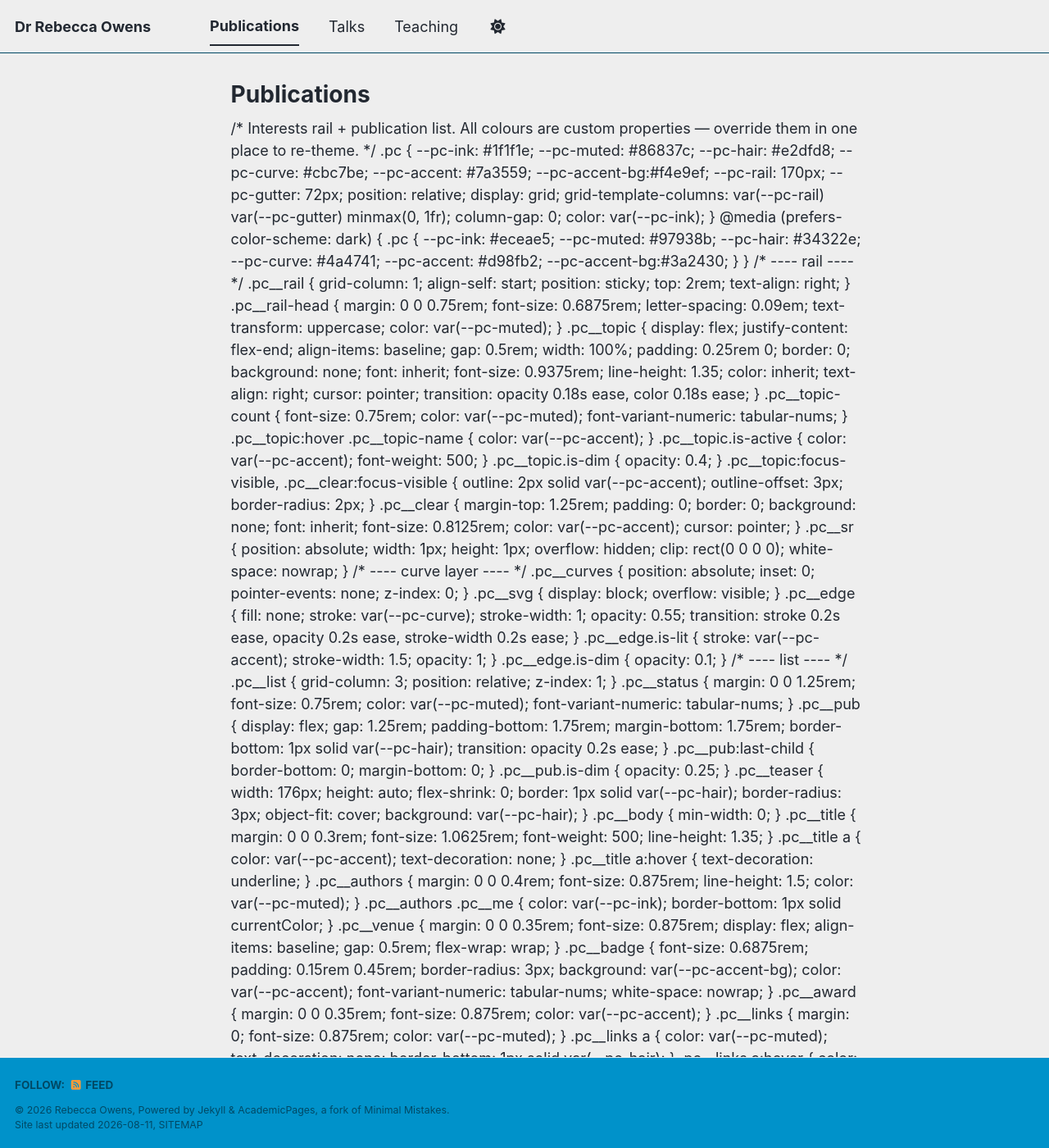
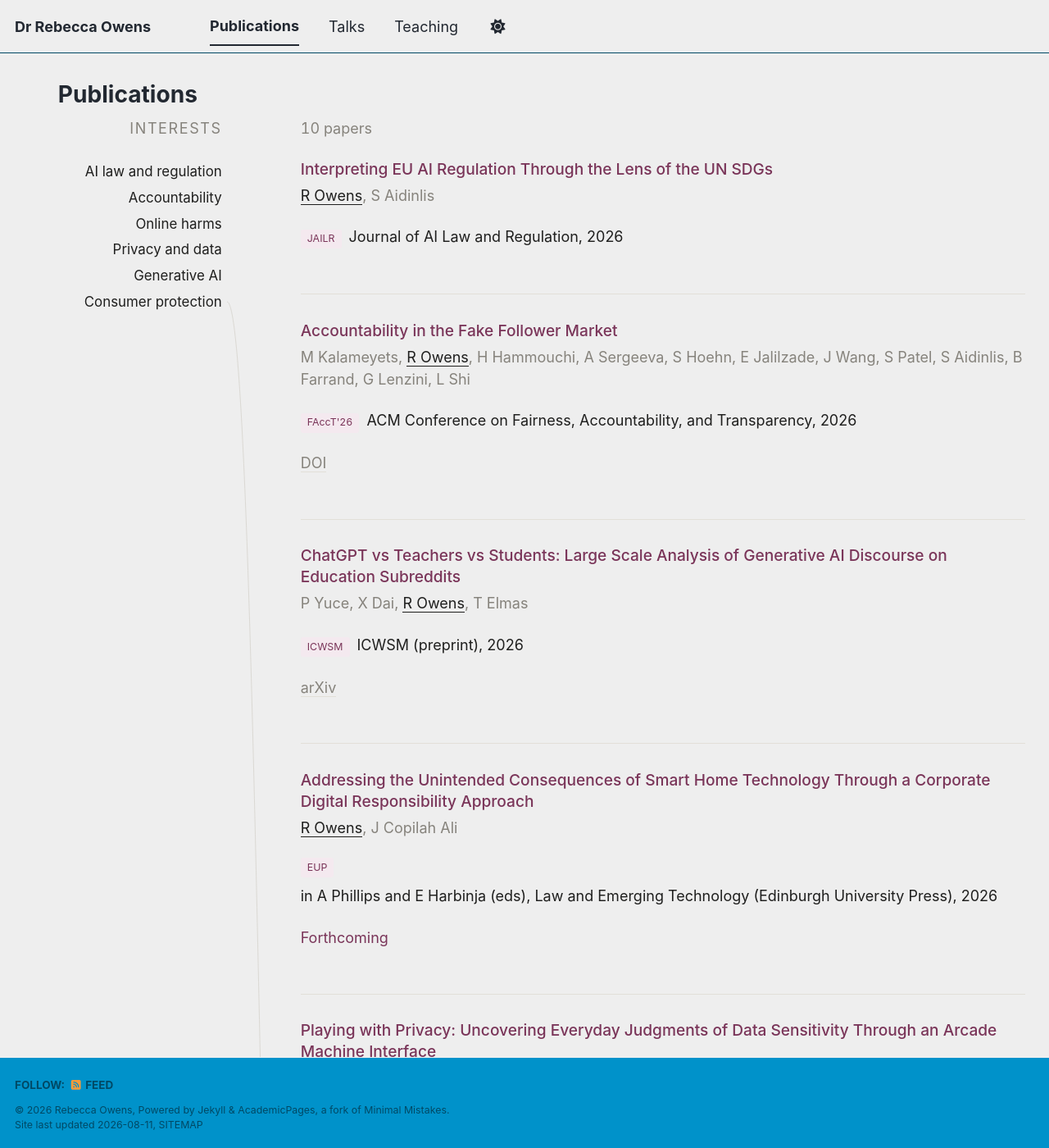
Before and after one commit to Rebecca-Owens/Rebecca-Owens.github.io, a Jekyll site: the page built from _pages/publications.html, in a window 1280 px wide and 1400 px high. Shown: the whole window at 82% size. Built offline with Jekyll 4.4.1, drawn with Linux system fonts in a browser that asks for light colours; a style sheet for code colours, icons or effects is not loaded; some of the changed text lies outside the part shown.

Commit message:
Revise publication list layout and structure
Refactor publication list with Jekyll and improved accessibility features.

```diff
--- a/_includes/publication-list.html
+++ b/_includes/publication-list.html
@@ -1,278 +1,73 @@
-/* Interests rail + publication list.
-   All colours are custom properties — override them in one place to re-theme. */
+{% comment %}
+  Interests rail + publication list with connecting curves.
 
-.pc {
-  --pc-ink:      #1f1f1e;
-  --pc-muted:    #86837c;
-  --pc-hair:     #e2dfd8;
-  --pc-curve:    #cbc7be;
-  --pc-accent:   #7a3559;
-  --pc-accent-bg:#f4e9ef;
-  --pc-rail:     170px;
-  --pc-gutter:   72px;
+  Compatible with Jekyll 3.10 (what GitHub Pages builds with) — no `push`,
+  no `concat`. The rail order comes from _data/interests.yml.
 
-  position: relative;
-  display: grid;
-  grid-template-columns: var(--pc-rail) var(--pc-gutter) minmax(0, 1fr);
-  column-gap: 0;
-  color: var(--pc-ink);
-}
+  Each file in _publications/ should define:
+    title, date, authors, venue, venueshort, teaser, paperurl, topics[], links[]
+{% endcomment %}
 
-@media (prefers-color-scheme: dark) {
-  .pc {
-    --pc-ink:      #eceae5;
-    --pc-muted:    #97938b;
-    --pc-hair:     #34322e;
-    --pc-curve:    #4a4741;
-    --pc-accent:   #d98fb2;
-    --pc-accent-bg:#3a2430;
-  }
-}
+{% assign pubs = site.publications | sort: 'date' | reverse %}
 
-/* ---- rail ---- */
+<div class="pc" data-pc>
 
-.pc__rail {
-  grid-column: 1;
-  align-self: start;
-  position: sticky;
-  top: 2rem;
-  text-align: right;
-}
+  <nav class="pc__rail" aria-label="Filter publications by research interest">
+    <p class="pc__rail-head">Interests</p>
 
-.pc__rail-head {
-  margin: 0 0 0.75rem;
-  font-size: 0.6875rem;
-  letter-spacing: 0.09em;
-  text-transform: uppercase;
-  color: var(--pc-muted);
-}
+    {% for i in site.data.interests %}
+      {% assign n = 0 %}
+      {% for p in pubs %}
+        {% if p.topics contains i.name %}{% assign n = n | plus: 1 %}{% endif %}
+      {% endfor %}
 
-.pc__topic {
-  display: flex;
-  justify-content: flex-end;
-  align-items: baseline;
-  gap: 0.5rem;
-  width: 100%;
-  padding: 0.25rem 0;
-  border: 0;
-  background: none;
-  font: inherit;
-  font-size: 0.9375rem;
-  line-height: 1.35;
-  color: inherit;
-  text-align: right;
-  cursor: pointer;
-  transition: opacity 0.18s ease, color 0.18s ease;
-}
+      {% if n > 0 %}
+        <button type="button" class="pc__topic" data-topic="{{ i.name | slugify }}" aria-pressed="false">
+          <span class="pc__topic-name">{{ i.name }}</span>
+        </button>
+      {% endif %}
+    {% endfor %}
 
-.pc__topic-count {
-  font-size: 0.75rem;
-  color: var(--pc-muted);
-  font-variant-numeric: tabular-nums;
-}
+    <button type="button" class="pc__clear" data-pc-clear hidden>Show all</button>
+  </nav>
 
-.pc__topic:hover .pc__topic-name { color: var(--pc-accent); }
-.pc__topic.is-active { color: var(--pc-accent); font-weight: 500; }
-.pc__topic.is-dim { opacity: 0.4; }
+  <div class="pc__curves" aria-hidden="true"></div>
 
-.pc__topic:focus-visible,
-.pc__clear:focus-visible {
-  outline: 2px solid var(--pc-accent);
-  outline-offset: 3px;
-  border-radius: 2px;
-}
+  <div class="pc__list">
+    <p class="pc__status" data-pc-status role="status">{{ pubs | size }} papers</p>
 
-.pc__clear {
-  margin-top: 1.25rem;
-  padding: 0;
-  border: 0;
-  background: none;
-  font: inherit;
-  font-size: 0.8125rem;
-  color: var(--pc-accent);
-  cursor: pointer;
-}
+    {% for p in pubs %}
+      <article class="pc__pub" data-topics="{% for t in p.topics %}{{ t | slugify }}{% unless forloop.last %} {% endunless %}{% endfor %}">
 
-.pc__sr {
-  position: absolute;
-  width: 1px; height: 1px;
-  overflow: hidden;
-  clip: rect(0 0 0 0);
-  white-space: nowrap;
-}
+        {% if p.teaser %}
+          <img class="pc__teaser" src="{{ p.teaser | relative_url }}" alt="" loading="lazy">
+        {% endif %}
 
-/* ---- curve layer ---- */
+        <div class="pc__body">
+          <h3 class="pc__title">
+            {% if p.paperurl %}
+              <a href="{{ p.paperurl }}">{{ p.title }}</a>
+            {% else %}
+              <a href="{{ p.url | relative_url }}">{{ p.title }}</a>
+            {% endif %}
+          </h3>
 
-.pc__curves {
-  position: absolute;
-  inset: 0;
-  pointer-events: none;
-  z-index: 0;
-}
+          {% if p.authors %}<p class="pc__authors">{{ p.authors }}</p>{% endif %}
 
-.pc__svg { display: block; overflow: visible; }
+          <p class="pc__venue">
+            {% if p.venueshort %}<span class="pc__badge">{{ p.venueshort }}</span>{% endif %}
+            <span>{{ p.venue }}{% if p.date %}, {{ p.date | date: "%Y" }}{% endif %}</span>
+          </p>
 
-.pc__edge {
-  fill: none;
-  stroke: var(--pc-curve);
-  stroke-width: 1;
-  opacity: 0.55;
-  transition: stroke 0.2s ease, opacity 0.2s ease, stroke-width 0.2s ease;
-}
+          {% if p.award %}<p class="pc__award">{{ p.award }}</p>{% endif %}
 
-.pc__edge.is-lit { stroke: var(--pc-accent); stroke-width: 1.5; opacity: 1; }
-.pc__edge.is-dim { opacity: 0.1; }
-
-/* ---- list ---- */
-
-.pc__list { grid-column: 3; position: relative; z-index: 1; }
-
-.pc__status {
-  margin: 0 0 1.25rem;
-  font-size: 0.75rem;
-  color: var(--pc-muted);
-  font-variant-numeric: tabular-nums;
-}
-
-.pc__pub {
-  display: flex;
-  gap: 1.25rem;
-  padding-bottom: 1.75rem;
-  margin-bottom: 1.75rem;
-  border-bottom: 1px solid var(--pc-hair);
-  transition: opacity 0.2s ease;
-}
-
-.pc__pub:last-child { border-bottom: 0; margin-bottom: 0; }
-.pc__pub.is-dim { opacity: 0.25; }
-
-.pc__teaser {
-  width: 176px;
-  height: auto;
-  flex-shrink: 0;
-  border: 1px solid var(--pc-hair);
-  border-radius: 3px;
-  object-fit: cover;
-  background: var(--pc-hair);
-}
-
-.pc__body { min-width: 0; }
-
-.pc__title {
-  margin: 0 0 0.3rem;
-  font-size: 1.0625rem;
-  font-weight: 500;
-  line-height: 1.35;
-}
-
-.pc__title a { color: var(--pc-accent); text-decoration: none; }
-.pc__title a:hover { text-decoration: underline; }
-
-.pc__authors {
-  margin: 0 0 0.4rem;
-  font-size: 0.875rem;
-  line-height: 1.5;
-  color: var(--pc-muted);
-}
-
-.pc__authors .pc__me {
-  color: var(--pc-ink);
-  border-bottom: 1px solid currentColor;
-}
-
-.pc__venue {
-  margin: 0 0 0.35rem;
-  font-size: 0.875rem;
-  display: flex;
-  align-items: baseline;
-  gap: 0.5rem;
-  flex-wrap: wrap;
-}
-
-.pc__badge {
-  font-size: 0.6875rem;
-  padding: 0.15rem 0.45rem;
-  border-radius: 3px;
-  background: var(--pc-accent-bg);
-  color: var(--pc-accent);
-  font-variant-numeric: tabular-nums;
-  white-space: nowrap;
-}
-
-.pc__award { margin: 0 0 0.35rem; font-size: 0.875rem; color: var(--pc-accent); }
-
-.pc__links { margin: 0; font-size: 0.875rem; color: var(--pc-muted); }
-.pc__links a { color: var(--pc-muted); text-decoration: none; border-bottom: 1px solid var(--pc-hair); }
-.pc__links a:hover { color: var(--pc-ink); border-bottom-color: currentColor; }
-
-/* ---- narrow screens: rail becomes a scrolling row, curves switch off ---- */
-
-@media (max-width: 900px) {
-  .pc { display: block; }
-  .pc__curves { display: none; }
-
-  .pc__rail {
-    position: static;
-    text-align: left;
-    display: flex;
-    gap: 0.5rem;
-    overflow-x: auto;
-    padding-bottom: 0.75rem;
-    margin-bottom: 1.5rem;
-    border-bottom: 1px solid var(--pc-hair);
-    scrollbar-width: none;
-  }
-
-  .pc__rail::-webkit-scrollbar { display: none; }
-  .pc__rail-head { display: none; }
-
-  .pc__topic {
-    width: auto;
-    flex: 0 0 auto;
-    padding: 0.3rem 0.7rem;
-    border: 1px solid var(--pc-hair);
-    border-radius: 999px;
-    font-size: 0.8125rem;
-    white-space: nowrap;
-  }
-
-  .pc__topic.is-active { border-color: var(--pc-accent); }
-  .pc__clear { margin: 0; flex: 0 0 auto; align-self: center; }
-
-  .pc__pub { gap: 1rem; }
-  .pc__teaser { width: 104px; }
-}
-
-@media (max-width: 520px) {
-  .pc__pub { flex-direction: column; }
-  .pc__teaser { width: 100%; max-width: 320px; }
-}
-
-@media (prefers-reduced-motion: reduce) {
-  .pc__edge, .pc__pub, .pc__topic { transition: none; }
-}
-
-/* ---- Minimal Mistakes / academicpages overrides ----
-   MM constrains .page to ~75% of the wrapper to leave room for the author
-   sidebar. The three-column grid needs that space back. Scoped to the
-   publications page only, via `classes: wide pc-page` in the front matter. */
-
-.pc-page .page {
-  width: 100%;
-  padding-right: 0;
-  float: none;
-}
-
-.pc-page .page__inner-wrap { max-width: 1180px; }
-
-.pc-page .page__content h3 { border-bottom: 0; padding-bottom: 0; }
-
-.pc-page .archive { max-width: none; }
-
-@media (min-width: 80em) {
-  .pc-page .page { padding-right: 0; }
-}
-
-/* Paper count hidden. The element stays in the DOM because the script writes
-   the filtered count into it — deleting it would break filtering. */
-.pc__status { display: none; }
+          {% if p.links %}
+            <p class="pc__links">
+              {% for l in p.links %}<a href="{{ l.url }}">{{ l.label }}</a>{% unless forloop.last %} <span aria-hidden="true">·</span> {% endunless %}{% endfor %}
+            </p>
+          {% endif %}
+        </div>
+      </article>
+    {% endfor %}
+  </div>
+</div>
```
